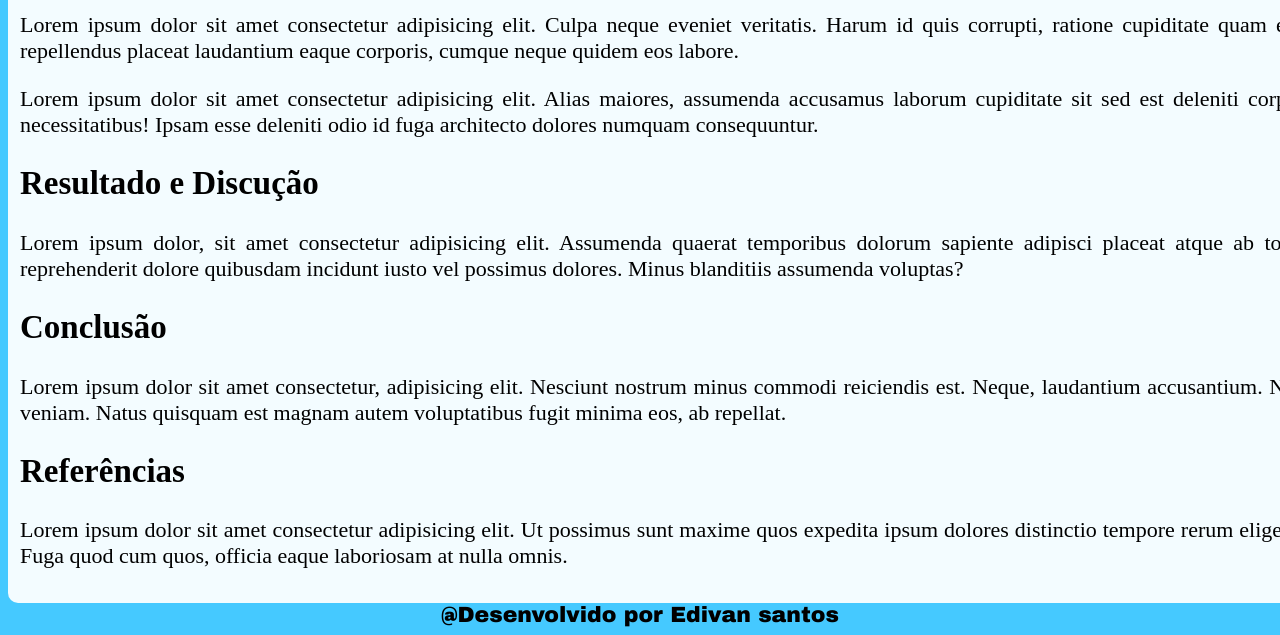
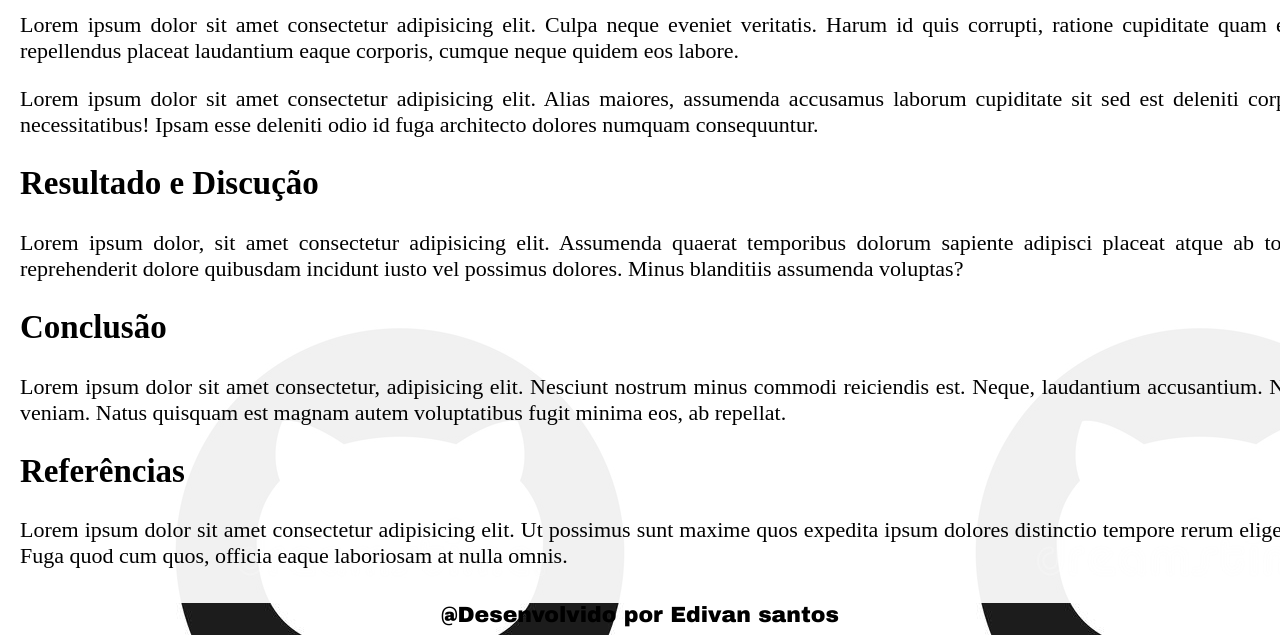
Before and after one commit to Edivansanto5/artigos.io, a plain HTML site: page index.html in a window 1280 px wide. Shown: the part 653-1288 px from the top of the page. Drawn offline with Linux system fonts and the light colour scheme.

Commit message:
alterando o fundo da pagina

```diff
--- a/index.html
+++ b/index.html
@@ -7,7 +7,7 @@
     <title>artigo cientifico</title>
     <link rel="stylesheet" href="estilo.css">
 </head>
-<body>
+<body background="imagem-github.jpg">
 
     <section>
         <h1>titulo aqui</h1>
```
Also changed, not shown: imagem-github.jpg (added).
